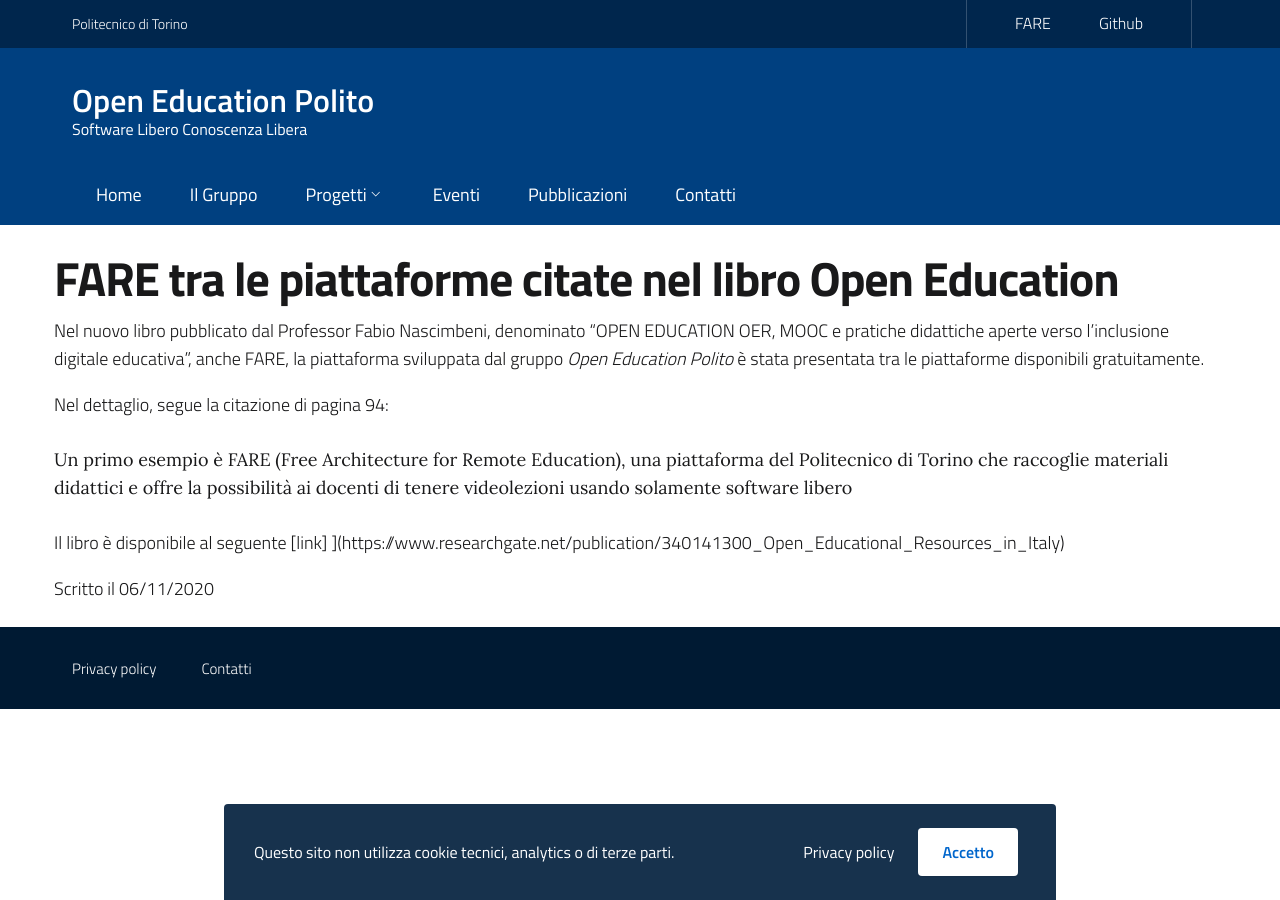
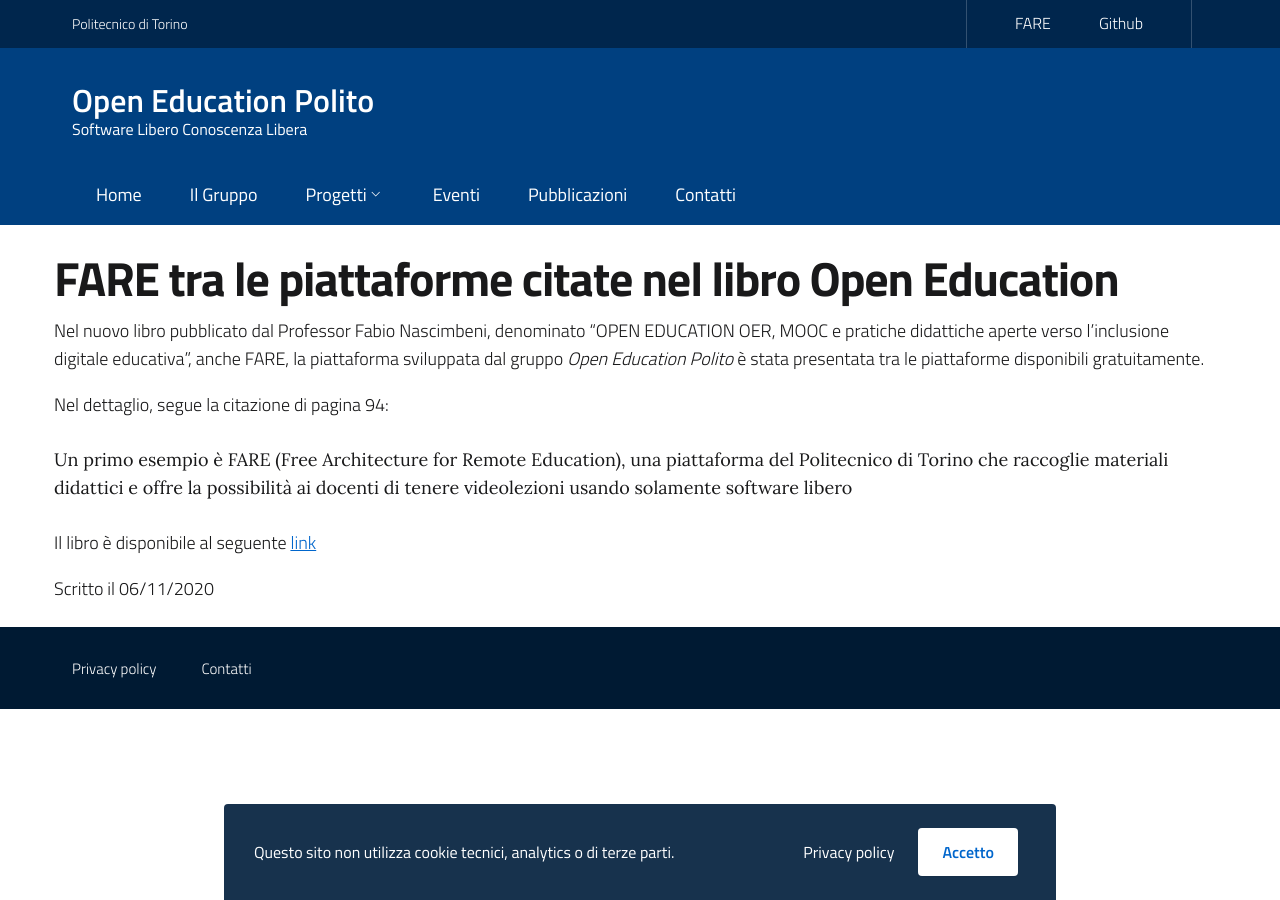
Before and after one commit to open-education-polito/org-website, a Jekyll site: the page built from _posts/2020-11-06-libro-oer.md, in a window 1280 px wide. Built offline with Jekyll 4.4.1, drawn with Linux system fonts in a browser that asks for light colours.

Commit message:
Fix typo

```diff
--- a/_posts/2020-11-06-libro-oer.md
+++ b/_posts/2020-11-06-libro-oer.md
@@ -19,5 +19,4 @@ Nel dettaglio, segue la citazione di pagina 94:
 > e offre la possibilità ai docenti di tenere  videolezioni  usando  solamente
 > software  libero
 
-Il libro è disponibile al seguente [link]
-](https://www.researchgate.net/publication/340141300_Open_Educational_Resources_in_Italy)
+Il libro è disponibile al seguente [link](https://www.researchgate.net/publication/340141300_Open_Educational_Resources_in_Italy)
```
